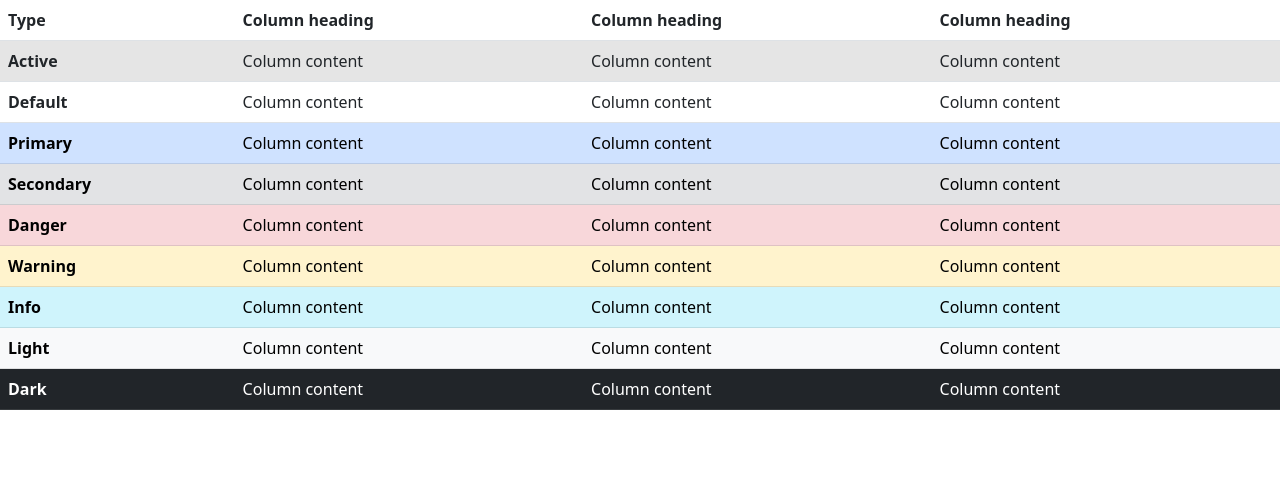
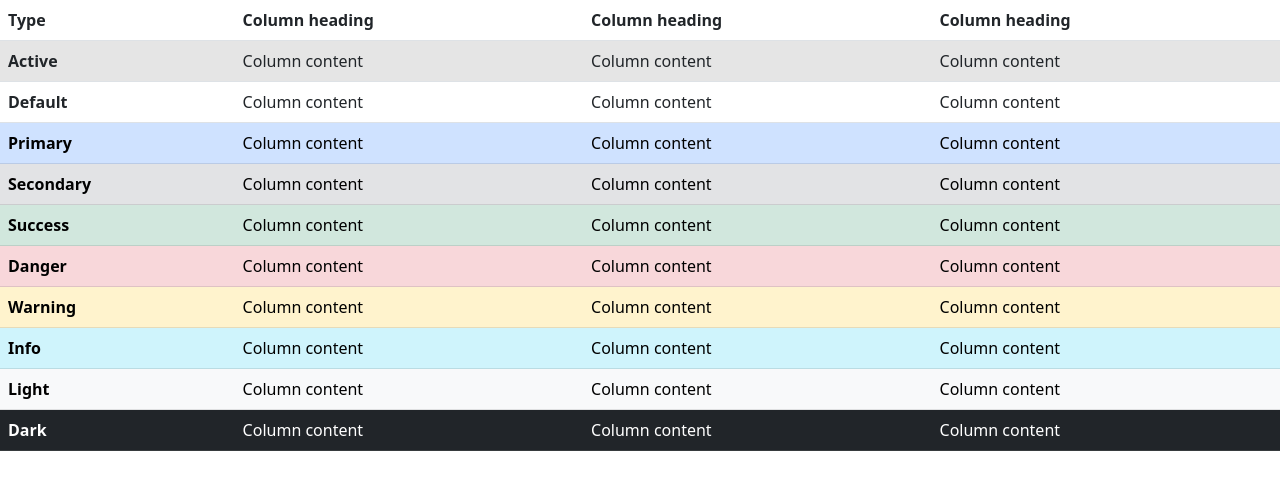
Before and after one commit to 123javi/boostrap, a website: page index.html in a window 1280 px wide. Drawn offline with nearby package versions, Linux system fonts and the light colour scheme.

Commit message:
ultima version

```diff
--- a/index.html
+++ b/index.html
@@ -45,6 +45,12 @@
             <td>Column content</td>
             <td>Column content</td>
           </tr>
+          <tr class="table-success">
+            <th scope="row">Success</th>
+            <td>Column content</td>
+            <td>Column content</td>
+            <td>Column content</td>
+          </tr>
           <tr class="table-danger">
             <th scope="row">Danger</th>
             <td>Column content</td>
```
Also changed, not shown: README.md (added), login.js (added), login/login.html (added), 1 other file.
